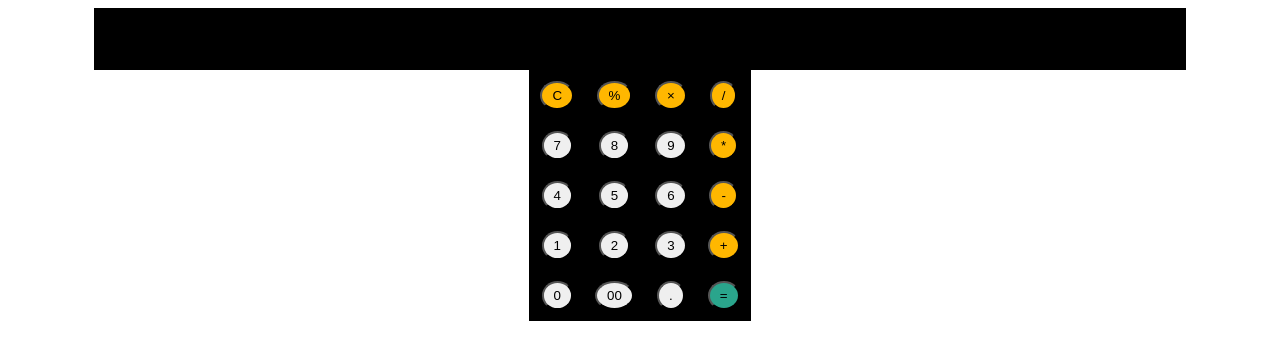
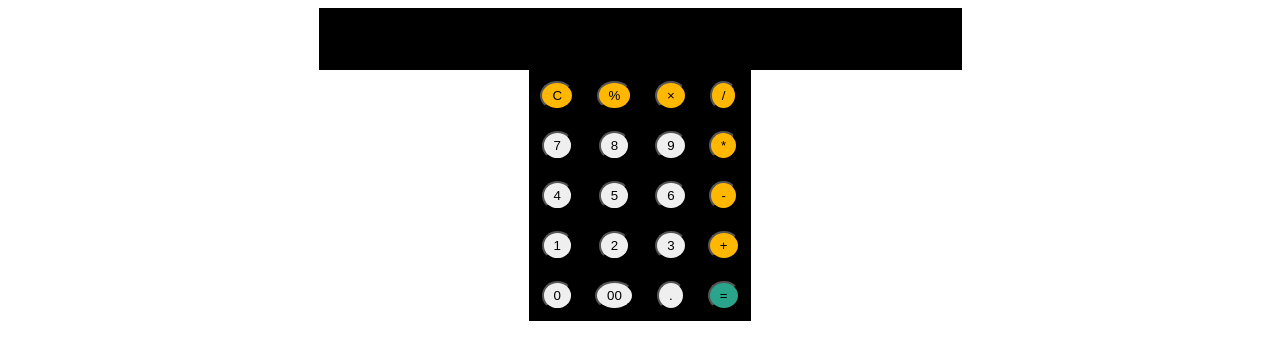
Before and after one commit to Anshulsharma52/frontendclass, a plain HTML site: page calculator/calculator.html in a window 1280 px wide. Drawn offline with Linux system fonts and the light colour scheme.

Commit message:
calculator.css

```diff
--- a/calculator/calculator.css
+++ b/calculator/calculator.css
@@ -7,8 +7,8 @@ table {
     border: 1px solid black;
     text-align: center;
     padding: 30px;
-    margin-left: 85.8px;
-    margin-right: 85.8px;
+    margin-left: 310.5px;
+    margin-right: 310.5px;
 }
 
 tr{
```
